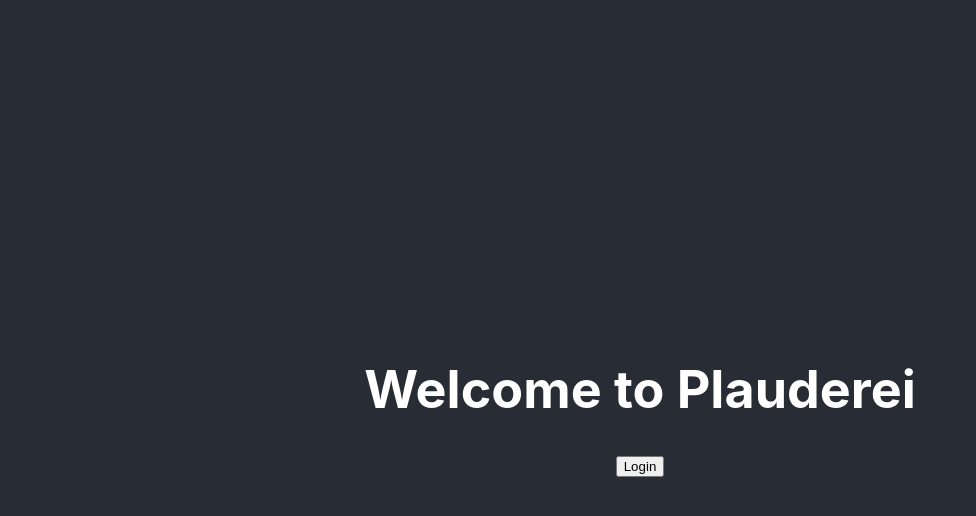
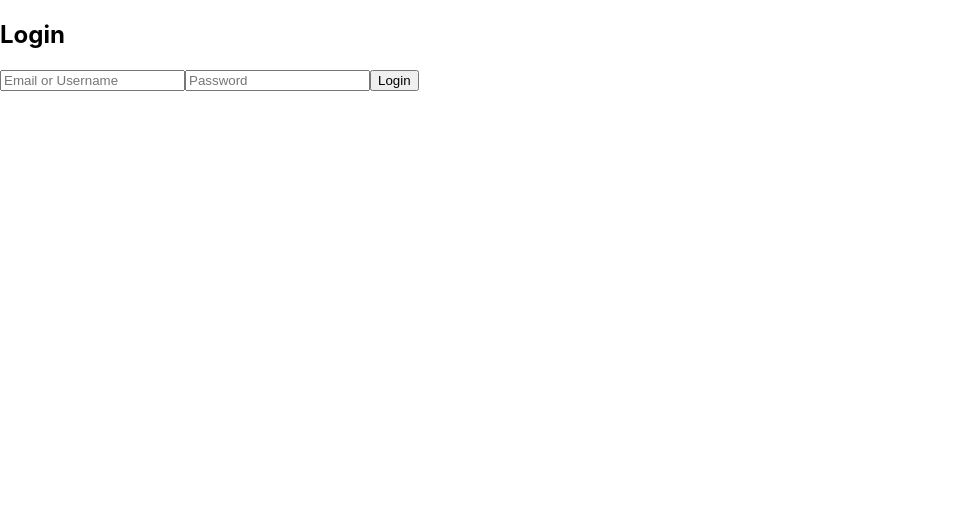
Before and after one commit to toharaIII/Plauderei, a React (Create React App) app in the folder Plauderei Frontend/plaudereireact/: page / in a window 1280 px wide. Shown: the top 516 px of the page, without its empty margins (0-976 px from the left). Built offline with nearby package versions, Linux system fonts and the light colour scheme.

Commit message:
login feature works

```diff
--- a/Plauderei Frontend/plaudereireact/src/App.js
+++ b/Plauderei Frontend/plaudereireact/src/App.js
@@ -1,27 +1,48 @@
 import logo from './logo.svg';
 import './App.css';
 import React from 'react';
-import {useUser} from "./context/UserContext";
+import {useUser} from "./context/UserProvider";
 
 function App() {
   const{user, login, logout}=useUser();
 
   return (
-    <div className="App">
-      <header className="App-header">
-        <h1>Welcome to Plauderei</h1>
-
+    <div>
       {user ? (
         <div>
-            <p>Logged in as: {user.username}</p>
+          <h2>Welcome, {user.username}!</h2>
+          <p>Email: {user.email}</p>
           <button onClick={logout}>Logout</button>
         </div>
       ) : (
-          <button onClick={()=>login("exampleUser")}>Login</button>
+        <div>
+          <h2>Login</h2>
+          <input type="text" id="identifier" placeholder="Email or Username"/>
+          <input type="password" id="password" placeholder="Password"/>
+          <button onClick={()=>{
+            const identifier=document.getElementById("identifier").value;
+            const password=document.getElementById("password").value;
+            login(identifier,password);
+          }}>Login</button>
+        </div>
       )}
-      </header>
     </div>
   );
 }
 
+function ProtectedPage(){
+  const {user}=useUser();
+  if(!user){
+    return <p>Please log in to access this page.</p>;
+  }
+
+  return <h2>Welcome to the protected page, {user.username}!</h2>
+}
+
+const fetchUserProfile=async(user_uuid)=>{
+  const response=await fetch(`http://127.0.0.1:8000/user/${user_uuid}`);
+  const data=await response.json();
+  console.log(data);
+};
+
 export default App;
--- a/Plauderei Frontend/plaudereireact/src/context/UserContext.js
+++ /dev/null
@@ -1,14 +0,0 @@
-import {createContext, useState, useContext} from "react";
-
-const UserContext=createContext(null);
-export const useUser=()=>useContext(UserContext);
-
-export const UserProvider=({children})=>{
-    const [user, setUser]=useState(null);
-
-    return(
-        <UserContext.Provider value={{user, setUser}}>
-            {children}
-        </UserContext.Provider>
-    );
-};
--- /dev/null
+++ b/Plauderei Frontend/plaudereireact/src/context/UserProvider.js
@@ -0,0 +1,39 @@
+import {createContext, useState, useContext} from "react";
+
+const UserContext=createContext(null);
+export const useUser = () => useContext(UserContext);
+
+export const UserProvider=({children})=>{
+    const [user, setUser]=useState(null);
+
+    const login=async(identifier, password)=>{
+        try{
+            const response=await fetch("http://127.0.0.1:8000/user/login/", {
+                method: "POST",
+                headers: {"Content-Type": "application/json"},
+                body: JSON.stringify({identifier, password}),
+            });
+
+            if(!response.ok){
+                throw new Error("Invalid credentials");
+            }
+
+            const userData=await response.json();
+            setUser(userData);
+            localStorage.setItem("user", JSON.stringify(userData));
+        } catch(error){
+            console.error("Login failed:", error)
+        }
+    };
+
+    const logout=()=>{
+        setUser(null);
+        localStorage.removeItem("user");
+    };
+
+    return(
+        <UserContext.Provider value={{user, login, logout}}>
+            {children}
+        </UserContext.Provider>
+    );
+};
--- a/Plauderei Frontend/plaudereireact/src/index.js
+++ b/Plauderei Frontend/plaudereireact/src/index.js
@@ -3,7 +3,7 @@ import ReactDOM from 'react-dom/client';
 import './index.css';
 import App from './App';
 import reportWebVitals from './reportWebVitals';
-import { UserProvider } from './context/UserContext';
+import { UserProvider } from './context/UserProvider';
 
 const root = ReactDOM.createRoot(document.getElementById('root'));
 root.render(
```
Also changed, not shown: 1 other file (tests, documents, lock files or other folders). Lines whose indentation alone changed are shown as unchanged.
